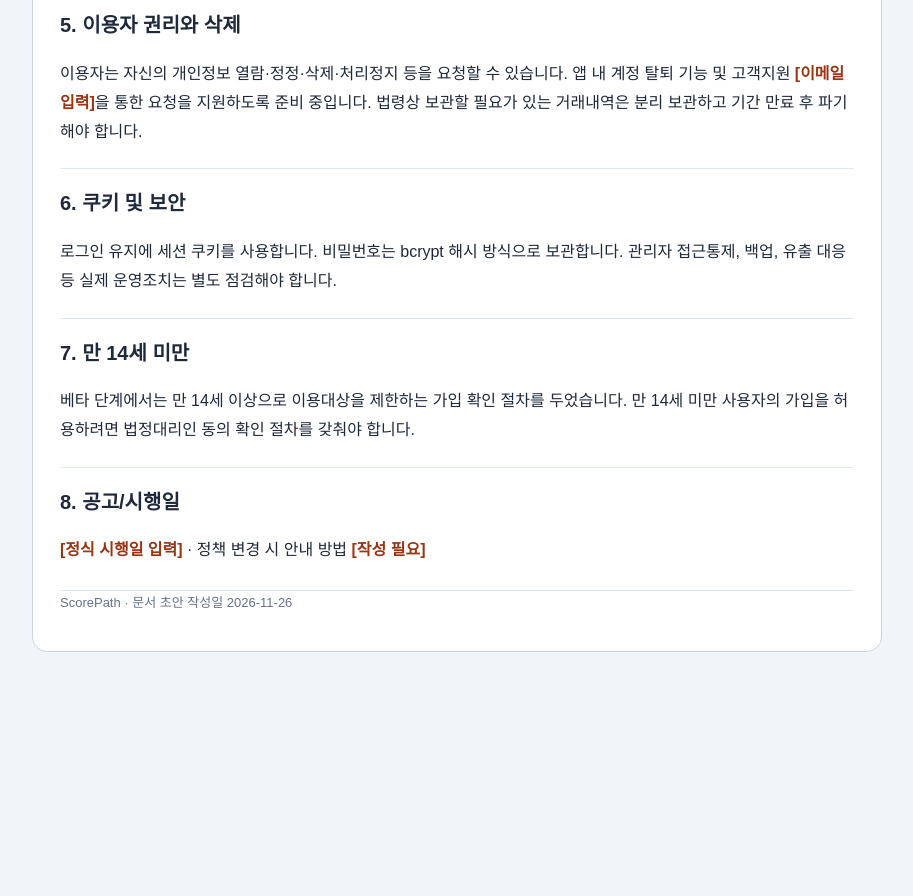
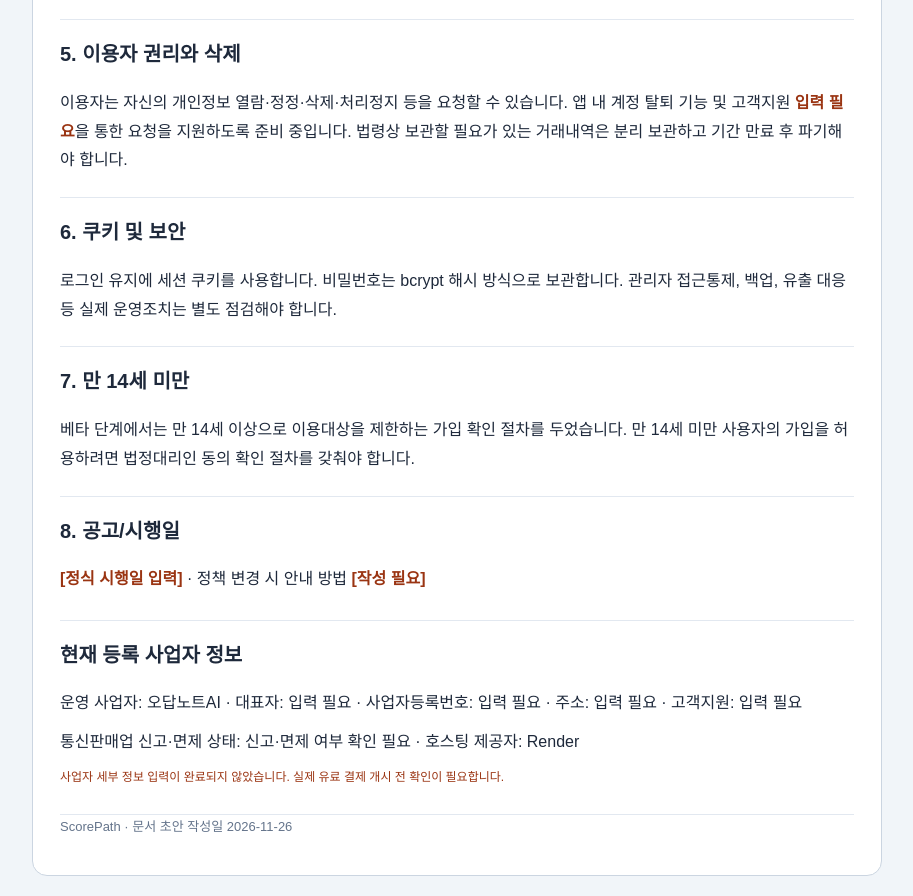
Before and after one commit to kimjunghyun001/-, a website: page public/legal/privacy.html in a window 1280 px wide. Shown: the part 934-1830 px from the top of the page, without its empty margins (183-1096 px from the left). Before the commit the page ends 1606 px from the top, so only its background shows below. Drawn offline with Linux system fonts and the light colour scheme.

Commit message:
Add ScorePath business contact information

```diff
--- a/public/legal/privacy.html
+++ b/public/legal/privacy.html
@@ -1,10 +1,17 @@
-<!doctype html><html lang="ko"><head><meta charset="utf-8"><meta name="viewport" content="width=device-width,initial-scale=1"><title>개인정보 처리방침 — 작성·확정 필요</title><style>*{box-sizing:border-box}body{margin:0;background:#f1f5f9;font:16px/1.8 'Malgun Gothic',Arial,sans-serif;color:#1e293b}main{max-width:850px;margin:20px auto;padding:27px;background:white;border:1px solid #cbd5e1;border-radius:15px}h1{font-size:26px}h2{font-size:20px;border-top:1px solid #e2e8f0;padding-top:16px;margin-top:22px}p{margin:10px 0}nav a{color:#1d4ed8;margin-right:7px}.alert{border:2px solid #b91c1c;background:#fef2f2;color:#991b1b;padding:14px;border-radius:10px;font-weight:bold}.footer{border-top:1px solid #e2e8f0;margin-top:25px;color:#64748b;font-size:13px}strong{color:#9a3412}</style></head><body><main><nav><a href="/">ScorePath로 돌아가기</a> · <a href="privacy.html">개인정보 처리방침</a> · <a href="terms.html">이용약관</a> · <a href="refund.html">환불·청약철회</a> · <a href="subscription.html">정기결제</a></nav><h1>개인정보 처리방침 — 작성·확정 필요</h1><div class="alert">⚠ 베타용 작성 초안입니다. 사업자 정보·실제 처리 업체·보관기간·환불 기준을 확인·작성하고 검토하기 전에는 정식 법적 문서로 사용할 수 없습니다. 실제 유료 서비스 개시 전 확정하세요.</div>
-<h2>1. 개인정보처리자와 담당자</h2><p><strong>[필수 입력: 사업자등록 상호, 대표자, 개인정보 보호 책임자, 업무 이메일, 전화번호, 사업장 주소]</strong></p>
+<!doctype html><html lang="ko"><head><meta charset="utf-8"><meta name="viewport" content="width=device-width,initial-scale=1"><title>개인정보 처리방침 — 작성·확정 필요</title><style>*{box-sizing:border-box}body{margin:0;background:#f1f5f9;font:16px/1.8 'Malgun Gothic',Arial,sans-serif;color:#1e293b}main{max-width:850px;margin:20px auto;padding:27px;background:white;border:1px solid #cbd5e1;border-radius:15px}h1{font-size:26px}h2{font-size:20px;border-top:1px solid #e2e8f0;padding-top:16px;margin-top:22px}p{margin:10px 0}nav a{color:#1d4ed8;margin-right:7px}.alert{border:2px solid #b91c1c;background:#fef2f2;color:#991b1b;padding:14px;border-radius:10px;font-weight:bold}.footer{border-top:1px solid #e2e8f0;margin-top:25px;color:#64748b;font-size:13px}strong{color:#9a3412}</style><link rel="stylesheet" href="/scorepath-business.css"><script defer src="/scorepath-business-info.js"></script><script defer src="/scorepath-business-display.js"></script></head><body><main><nav><a href="/">ScorePath로 돌아가기</a> · <a href="privacy.html">개인정보 처리방침</a> · <a href="terms.html">이용약관</a> · <a href="refund.html">환불·청약철회</a> · <a href="subscription.html">정기결제</a></nav><h1>개인정보 처리방침 — 작성·확정 필요</h1><div class="alert">⚠ 베타용 작성 초안입니다. 사업자 정보·실제 처리 업체·보관기간·환불 기준을 확인·작성하고 검토하기 전에는 정식 법적 문서로 사용할 수 없습니다. 실제 유료 서비스 개시 전 확정하세요.</div>
+<h2>1. 개인정보처리자와 담당자</h2><p><span data-spbiz="summary">운영 사업자: 오답노트AI · 다른 정보 입력 필요</span> · 개인정보 보호책임자: <strong>[확인 및 지정 필요]</strong></p>
 <h2>2. 처리 목적과 항목</h2><p>회원관리: 이름, 이메일, 암호화·해시된 비밀번호 관련 데이터, 로그인 세션. 학습 기능: 문제·답·정답·오답·복습·시험·목표 성적·학습 이력·업로드 사진. 결제: 거래 식별자, 결제 금액, 상태, 갱신 일정, 환불 신청. 카드번호는 ScorePath 서버에서 직접 수집하지 않도록 설계했습니다.</p>
 <h2>3. 수집 근거와 기간</h2><p><strong>[필수 확정: 계약 이행/법적 의무/동의별 처리 근거와 목적별 보유기간]</strong>. 계정 탈퇴 시 학습 자료를 삭제하는 기능을 제공하지만, 결제 및 계약 관련 기록은 관계 법령에 따른 보존기간 동안 최소 범위에서 별도로 보관할 수 있습니다. 사진 삭제 실패 시 운영자의 재처리 절차가 필요합니다.</p>
 <h2>4. 처리위탁·제3자 제공·국외 이전</h2><p>ScorePath는 외부 AI API에 사용자 문제·사진을 전달할 수 있고 Cloudflare R2에 문제 사진을 보관할 수 있습니다. <strong>[필수 확정: 각 AI 제공사, 호스팅사, Cloudflare, PG사별 처리 주체, 데이터 항목, 해외 이전 국가/일시/방법, 보존기간, 문의처 및 법적 근거]</strong>를 작성해야 합니다. 실제 계약과 데이터 흐름을 확인하기 전에는 확정된 처리방침이 아닙니다.</p>
-<h2>5. 이용자 권리와 삭제</h2><p>이용자는 자신의 개인정보 열람·정정·삭제·처리정지 등을 요청할 수 있습니다. 앱 내 계정 탈퇴 기능 및 고객지원 <strong>[이메일 입력]</strong>을 통한 요청을 지원하도록 준비 중입니다. 법령상 보관할 필요가 있는 거래내역은 분리 보관하고 기간 만료 후 파기해야 합니다.</p>
+<h2>5. 이용자 권리와 삭제</h2><p>이용자는 자신의 개인정보 열람·정정·삭제·처리정지 등을 요청할 수 있습니다. 앱 내 계정 탈퇴 기능 및 고객지원 <strong data-spbiz="supportEmail">입력 필요</strong>을 통한 요청을 지원하도록 준비 중입니다. 법령상 보관할 필요가 있는 거래내역은 분리 보관하고 기간 만료 후 파기해야 합니다.</p>
 <h2>6. 쿠키 및 보안</h2><p>로그인 유지에 세션 쿠키를 사용합니다. 비밀번호는 bcrypt 해시 방식으로 보관합니다. 관리자 접근통제, 백업, 유출 대응 등 실제 운영조치는 별도 점검해야 합니다.</p>
 <h2>7. 만 14세 미만</h2><p>베타 단계에서는 만 14세 이상으로 이용대상을 제한하는 가입 확인 절차를 두었습니다. 만 14세 미만 사용자의 가입을 허용하려면 법정대리인 동의 확인 절차를 갖춰야 합니다.</p>
 <h2>8. 공고/시행일</h2><p><strong>[정식 시행일 입력]</strong> · 정책 변경 시 안내 방법 <strong>[작성 필요]</strong></p>
+
+<section class="spbiz-legal-info" aria-label="사업자 정보">
+<h2>현재 등록 사업자 정보</h2>
+<p data-spbiz="summary">운영 사업자: 오답노트AI · 대표자 및 고객지원: 입력 필요</p>
+<p>통신판매업 신고·면제 상태: <span data-spbiz="mailOrderStatus">확인 필요</span> · 호스팅 제공자: <span data-spbiz="hostingProvider">Render</span></p>
+<p class="spbiz-incomplete spbiz-show" data-spbiz-incomplete>사업자 세부 정보 입력이 완료되지 않았습니다. 실제 유료 결제 개시 전 확인이 필요합니다.</p>
+</section>
 <p class="footer">ScorePath · 문서 초안 작성일 2026-11-26</p></main></body></html>
--- /dev/null
+++ b/public/scorepath-business-display.js
@@ -0,0 +1,41 @@
+/* 사업자 정보 공통 표시기: 홈페이지·법적 문서에서 같은 값을 사용합니다. */
+(function(){
+  'use strict';
+  function ready(fn){
+    if(document.readyState==='loading') document.addEventListener('DOMContentLoaded',fn);
+    else fn();
+  }
+  function clean(x){return typeof x==='string'?x.trim():'';}
+  ready(function(){
+    var info=window.SCOREPATH_BUSINESS_INFO||{};
+    var required=['legalBusinessName','representativeName','businessRegistrationNumber','businessAddress','supportPhone','supportEmail'];
+    var incomplete=required.some(function(k){return !clean(info[k]);});
+    var fieldLabels={
+      legalBusinessName:'입력 필요', representativeName:'입력 필요',
+      businessRegistrationNumber:'입력 필요',businessAddress:'입력 필요',
+      supportPhone:'입력 필요', supportEmail:'입력 필요',
+      mailOrderStatus:'신고·면제 여부 확인 필요', hostingProvider:'입력 필요'
+    };
+    var contact=[clean(info.supportEmail),clean(info.supportPhone)].filter(Boolean).join(' / ');
+    var summary=[
+      '운영 사업자: '+(clean(info.legalBusinessName)||'입력 필요'),
+      '대표자: '+(clean(info.representativeName)||'입력 필요'),
+      '사업자등록번호: '+(clean(info.businessRegistrationNumber)||'입력 필요'),
+      '주소: '+(clean(info.businessAddress)||'입력 필요'),
+      '고객지원: '+(contact||'입력 필요')
+    ].join(' · ');
+    var all=document.querySelectorAll('[data-spbiz]');
+    all.forEach(function(el){
+      var key=el.getAttribute('data-spbiz');
+      var value=key==='summary'?summary:key==='supportCombined'?(contact||'입력 필요'):(clean(info[key])||fieldLabels[key]||'입력 필요');
+      el.textContent=value; // HTML 삽입 방지
+      if(key==='supportEmail' && value!=='입력 필요' && /^[^\s@]+@[^\s@]+\.[^\s@]+$/.test(value)){
+        var a=document.createElement('a');a.href='mailto:'+value;a.textContent=value;
+        el.textContent='';el.appendChild(a);
+      }
+    });
+    document.querySelectorAll('[data-spbiz-incomplete]').forEach(function(el){
+      if(incomplete)el.classList.add('spbiz-show');
+    });
+  });
+})();
--- /dev/null
+++ b/public/scorepath-business-info.js
@@ -0,0 +1,17 @@
+/**
+ * ScorePath 공개 사업자 정보 (브라우저에서 누구나 볼 수 있습니다).
+ * 여기에 비밀번호, API 키, 정산 계좌번호 등을 절대로 넣지 마세요.
+ * 2026-11-30 상호 변경이 처리된 뒤 legalBusinessName만 새 등록 상호로 변경하세요.
+ * 빈 문자열("" )은 사이트에서 '입력 필요'로 표시됩니다.
+ */
+window.SCOREPATH_BUSINESS_INFO = Object.freeze({
+  brandName: 'ScorePath',
+  legalBusinessName: '오답노트AI', // 현재 사업자등록증에 적힌 상호
+  representativeName: '', // 대표자 성명 (사업자등록증 기준)
+  businessRegistrationNumber: '', // 000-00-00000 형태
+  businessAddress: '', // 사업장 주소 (사업자등록증 기준)
+  supportPhone: '', // 실제 응대 가능한 번호
+  supportEmail: '', // 문의 이메일
+  mailOrderStatus: '', // 신고번호 또는 확인된 면제 관련 표시. 확인 전에는 비워두세요.
+  hostingProvider: 'Render'
+});
--- /dev/null
+++ b/public/scorepath-business.css
@@ -0,0 +1,15 @@
+/* ScorePath business info footer — independent of existing app layout */
+.spbiz-footer{width:100%;box-sizing:border-box;margin-top:28px;padding:23px 16px 26px;background:#f8fafc;color:#334155;border-top:1px solid #dce3eb;font-family:inherit;font-size:13px;line-height:1.65}
+.spbiz-inner{max-width:1000px;margin:0 auto}
+.spbiz-title{display:flex;gap:8px 18px;flex-wrap:wrap;align-items:center;margin:0 0 13px!important}
+.spbiz-title>strong{font-size:18px;color:#0f172a}
+.spbiz-title span{font-weight:400}
+.spbiz-title b,.spbiz-grid b{font-weight:500;overflow-wrap:anywhere;color:#1e293b}
+.spbiz-grid{display:grid;grid-template-columns:repeat(2,minmax(0,1fr));gap:4px 20px}
+.spbiz-policy-links{display:flex;flex-wrap:wrap;gap:9px 16px;margin:17px 0 6px!important;padding:0!important}
+.spbiz-policy-links a{color:#1d4ed8;text-decoration:underline;text-underline-offset:2px}
+.spbiz-incomplete{display:none;margin:9px 0 0!important;color:#9a3412;font-size:12px}
+.spbiz-incomplete.spbiz-show{display:block}
+.spbiz-legal-info{border-top:1px solid #e2e8f0;margin-top:26px;padding-top:16px}
+.spbiz-legal-info>h2{margin-top:0!important;border-top:0!important;padding-top:0!important}
+@media(max-width:640px){.spbiz-footer{padding:18px 15px 26px;font-size:12px}.spbiz-grid{grid-template-columns:minmax(0,1fr)}.spbiz-title>strong{font-size:16px}}
```
Also changed, not shown: public/legal/refund.html (+10 -3 lines), public/legal/subscription.html (+9 -2 lines), public/legal/terms.html (+9 -2 lines).
